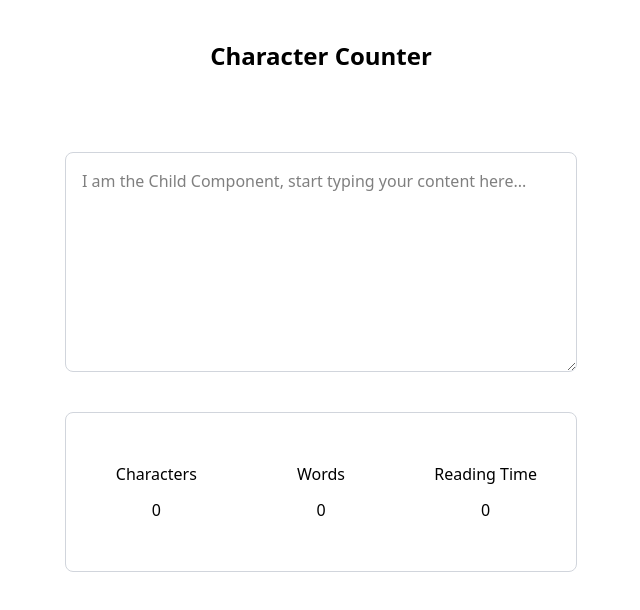
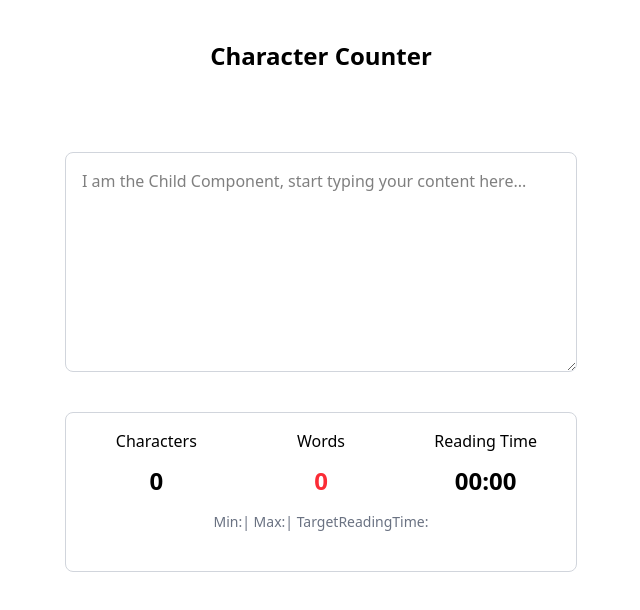
Before and after one commit to rhundal/lab_9_2, a React (Vite) app in the folder character-counter/: page / in a window 1280 px wide. Shown: the top 610 px of the page, without its empty margins (319-959 px from the left). Built offline with nearby package versions, Linux system fonts and the light colour scheme.

Commit message:
worked on calculating and displaying ReadingTime, styling stats and styling CharacterCounterProps in StatsDisplay Component

```diff
--- a/character-counter/src/components/CharacterCounter/CharacterCounter.tsx
+++ b/character-counter/src/components/CharacterCounter/CharacterCounter.tsx
@@ -3,21 +3,28 @@ import { useState } from "react";
 import { StatsDisplay } from "../StatsDisplay/StatsDisplay";
 import { TextInput } from "../TextInput/TextInput";
 import { type TextStats } from "../../types";
+import { type CharacterCounterProps } from "../../types";
 
 // character counter - Parent Component which combines the 2 components and manages state - intermediator between the textInput and StatsDisplay Component
 
-export default function CharacterCounter() {
+export default function CharacterCounter(props: CharacterCounterProps) {
   let stats: TextStats = {
     characterCount: 0,
     wordCount: 0,
-    readingTime: 0,
+    readingTime: "00:00",
   };
 
   const [words, setWords] = useState("");
   const [currentStats, setCurrentStats] = useState(stats);
 
+  const [minWords, setMinWords] = useState(25);
+  const [maxWords, setMaxWords] = useState(100);
+  const [targetReadingTime, setTargetReadingTime] = useState<string | number>(
+    0,
+  );
+
   function countCharacters(userTxt: string): number {
-    let charactersExtracted: string[] = userTxt.split(" ");
+    let charactersExtracted: string[] = userTxt.split("");
     let numberOfCharacters = 0;
 
     charactersExtracted.forEach((word) => {
@@ -33,11 +40,31 @@ export default function CharacterCounter() {
 
   function handleTextChange(textFromUser: string) {
     setWords(textFromUser);
+    let minutes: string | number = "00";
+    let seconds: string | number = "00";
+
+    if (textFromUser.length > 0) {
+      const words_per_minute = 200;
+      const countedWords = textFromUser.length > 0 ? countWords(words) : 0;
+
+      const totalTargetSeconds = (countedWords / words_per_minute) * 60;
+
+      setTargetReadingTime(totalTargetSeconds);
+
+      minutes = Math.floor(totalTargetSeconds / 60);
+      seconds = Math.floor(totalTargetSeconds % 60);
+
+      minutes = String(minutes).padStart(2, "0");
+      seconds = String(seconds).padStart(2, "0");
+    }
 
     setCurrentStats({
       characterCount: countCharacters(textFromUser),
       wordCount: countCharacters(textFromUser) > 0 ? countWords(words) : 0,
-      readingTime: countCharacters(textFromUser) > 0 ? Date.now() : 0,
+      readingTime:
+        countCharacters(textFromUser) > 0
+          ? `${Number(minutes)}:${Number(seconds)}`
+          : "00:00",
     });
   }
 
--- a/character-counter/src/components/StatsDisplay/StatsDisplay.tsx
+++ b/character-counter/src/components/StatsDisplay/StatsDisplay.tsx
@@ -1,27 +1,46 @@
 import { type StatsDisplayProps } from "../../types";
 
+import { type CharacterCounterProps } from "../../types";
 // statsdisplay - sibling component to textInput  which updates based on text coming from (textInput)
 
-export const StatsDisplay: React.FC<StatsDisplayProps> = ({
+export const StatsDisplay: React.FC<
+  StatsDisplayProps & CharacterCounterProps
+> = ({
   stats,
   showReadingTime = true,
+  minWords,
+  maxWords,
+  targetReadingTime,
 }) => {
   return (
     <div className="place-items-center">
-      <div className="grid grid-cols-3 w-[40%] mt-10 h-40 p-4 border border-gray-300 rounded-lg place-content-center gap-4">
+      <div className="grid grid-rows-2 w-[40%] mt-10 h-40 p-4 border border-gray-300 rounded-lg">
+        <div className="grid grid-cols-3 gap-4">
           <div className="flex flex-col text-center">
             <div> Characters</div>
-          <div className="mt-3"> {stats.characterCount}</div>
+            <div className="mt-3 font-bold text-2xl">
+              {" "}
+              {stats.characterCount}
+            </div>
           </div>
           <div className="flex flex-col text-center">
             <div> Words </div>
-          <div className="mt-3"> {stats.wordCount}</div>
+            <div className="mt-3 text-red-500 font-bold text-2xl">
+              {" "}
+              {stats.wordCount}
+            </div>
           </div>
           <div className="flex flex-col text-center">
             <div> Reading Time</div>
-          <div className="mt-3">
+            <div className="mt-3 font-bold text-2xl">
               {showReadingTime && <div> {stats.readingTime}</div>}
             </div>
+          </div>
+        </div>
+        <div className="flex flex-row text-center place-content-center mt-5 text-sm text-gray-500">
+          <div className=""> Min: {minWords} </div>
+          <div> | Max: {maxWords} </div>
+          <div> | TargetReadingTime: {targetReadingTime}</div>
         </div>
       </div>
     </div>
--- a/character-counter/src/types/index.ts
+++ b/character-counter/src/types/index.ts
@@ -9,7 +9,7 @@ export interface TextInputProps {
 export interface TextStats {
   characterCount: number;
   wordCount: number;
-  readingTime: number; // in minutes
+  readingTime: number | string; // in minutes
 }
 
 export interface StatsDisplayProps {
```
Lines whose indentation alone changed are shown as unchanged.
